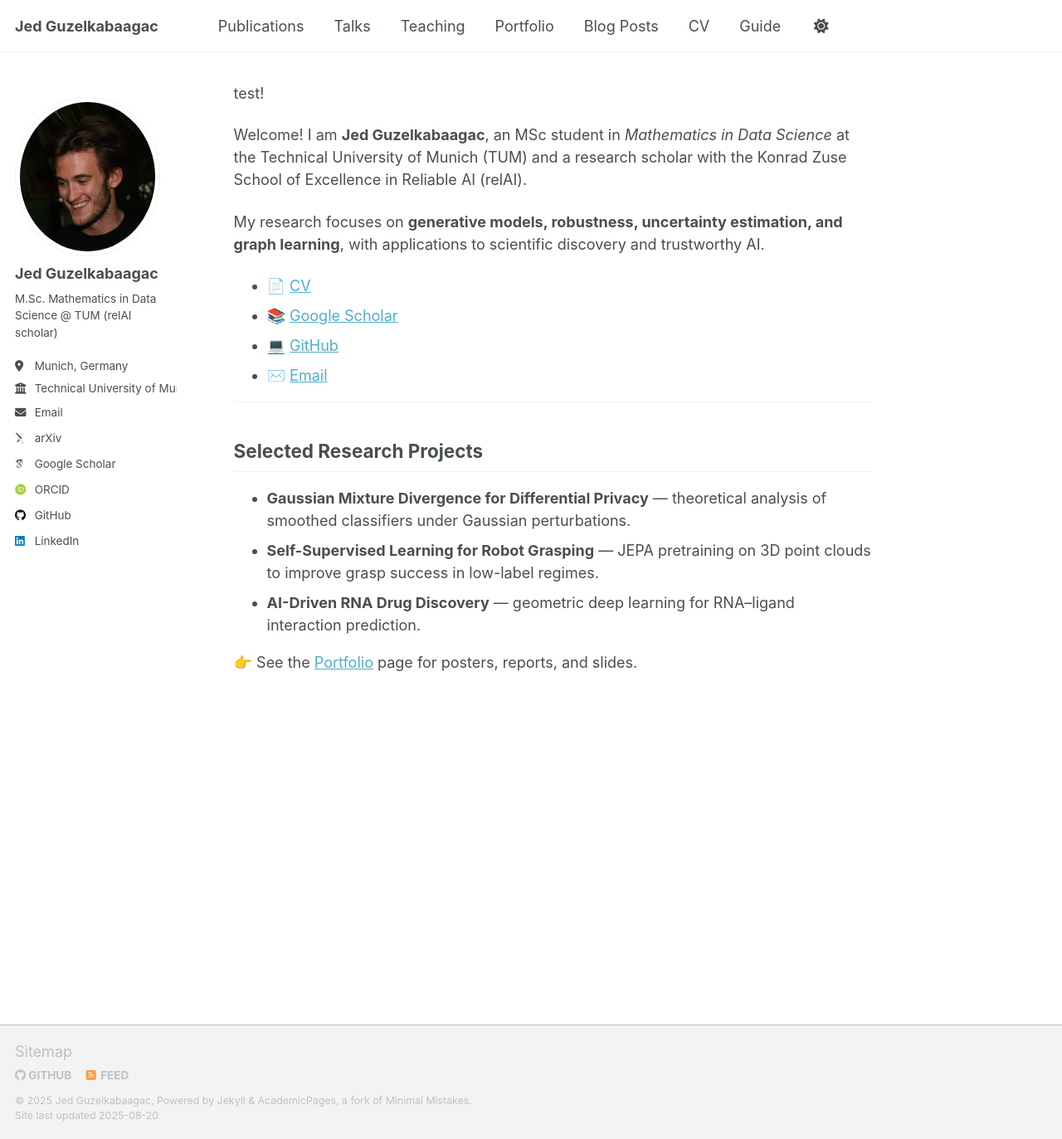
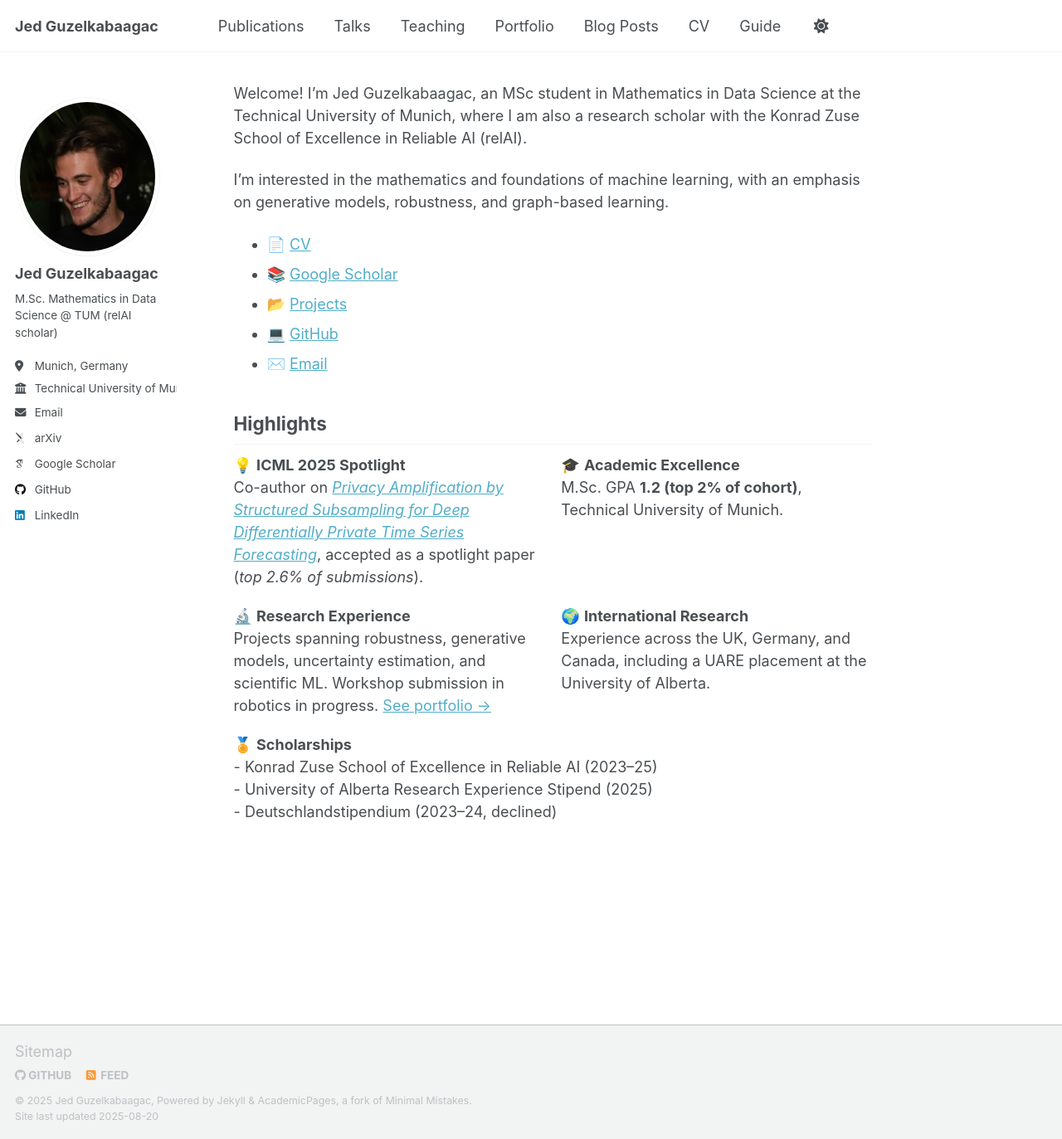
Before and after one commit to jedguz/jedguz.github.io, a Jekyll site: the page built from index.md, in a window 1280 px wide and 1373 px high. Shown: the whole window at 83% size. Built offline with Jekyll 4.4.1, drawn with Linux system fonts in a browser that asks for light colours; some web fonts are replaced; a script that is not in the unit is left out.

Commit message:
homepage update

```diff
--- a/_config.yml
+++ b/_config.yml
@@ -31,7 +31,6 @@ author:
   academia         : # URL
   arxiv            : "https://arxiv.org/search/cs?searchtype=author&query=Guzelkabaagac,+J"
   googlescholar    : "https://scholar.google.com/citations?user=leZriSMAAAAJ&hl=en"
-  orcid            : "http://orcid.org/yourorcidurl"
   linkedin         : "https://www.linkedin.com/in/jedguz"
 
   # Repositories and software development
--- a/index.md
+++ b/index.md
@@ -3,24 +3,45 @@ layout: single
 author_profile: true
 ---
 
-test!
+Welcome! I’m Jed Guzelkabaagac, an MSc student in Mathematics in Data Science at the Technical University of Munich, where I am also a research scholar with the Konrad Zuse School of Excellence in Reliable AI (relAI).
 
+I'm interested in the mathematics and foundations of machine learning, with an emphasis on generative models, robustness, and graph-based learning.
 
-Welcome! I am **Jed Guzelkabaagac**, an MSc student in *Mathematics in Data Science* at the Technical University of Munich (TUM) and a research scholar with the Konrad Zuse School of Excellence in Reliable AI (relAI).
-
-My research focuses on **generative models, robustness, uncertainty estimation, and graph learning**, with applications to scientific discovery and trustworthy AI.
-
-- 📄 [CV](/files/cv.pdf)
+- 📄 [CV](/files/CV.pdf)
 - 📚 [Google Scholar](https://scholar.google.com/citations?user=leZriSMAAAAJ&hl=en)
+- 📂 [Projects](/portfolio/)
 - 💻 [GitHub](https://github.com/jedguz)
 - ✉️ [Email](mailto:jed.guzelkabaagac@tum.de)
 
----
+## Highlights
 
-## Selected Research Projects
+<div style="display: flex; flex-wrap: wrap; gap: 20px;">
 
-- **Gaussian Mixture Divergence for Differential Privacy** — theoretical analysis of smoothed classifiers under Gaussian perturbations.
-- **Self-Supervised Learning for Robot Grasping** — JEPA pretraining on 3D point clouds to improve grasp success in low-label regimes.
-- **AI-Driven RNA Drug Discovery** — geometric deep learning for RNA–ligand interaction prediction.
+<div style="flex: 1; min-width: 250px;">
+💡 <b>ICML 2025 Spotlight</b><br>
+Co-author on <a href="https://openreview.net/forum?id=bkauyuzBN4"><i>Privacy Amplification by Structured Subsampling for Deep Differentially Private Time Series Forecasting</i></a>, accepted as a spotlight paper (<i>top 2.6% of submissions</i>).
+</div>
 
-👉 See the [Portfolio](/portfolio/) page for posters, reports, and slides.
+<div style="flex: 1; min-width: 250px;">
+🎓 <b>Academic Excellence</b><br>
+M.Sc. GPA <b>1.2 (top 2% of cohort)</b>, Technical University of Munich.
+</div>
+
+<div style="flex: 1; min-width: 250px;">
+🔬 <b>Research Experience</b><br>
+Projects spanning robustness, generative models, uncertainty estimation, and scientific ML. Workshop submission in robotics in progress. <a href="/portfolio/">See portfolio →</a>
+</div>
+
+<div style="flex: 1; min-width: 250px;">
+🌍 <b>International Research</b><br>
+Experience across the UK, Germany, and Canada, including a UARE placement at the University of Alberta.
+</div>
+
+<div style="flex: 1; min-width: 250px;">
+🏅 <b>Scholarships</b><br>
+- Konrad Zuse School of Excellence in Reliable AI (2023–25)<br>
+- University of Alberta Research Experience Stipend (2025)<br>
+- Deutschlandstipendium (2023–24, declined)
+</div>
+
+</div>
```
